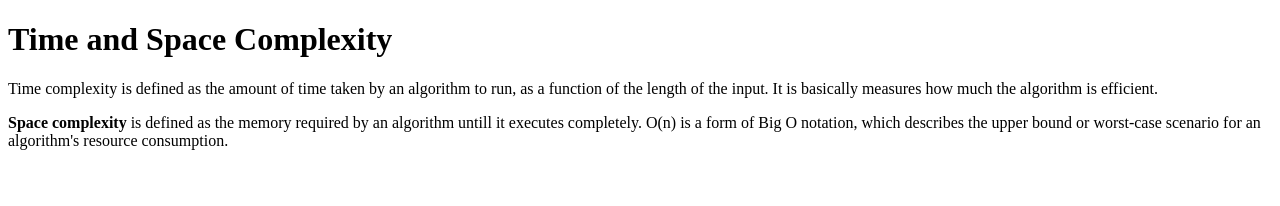
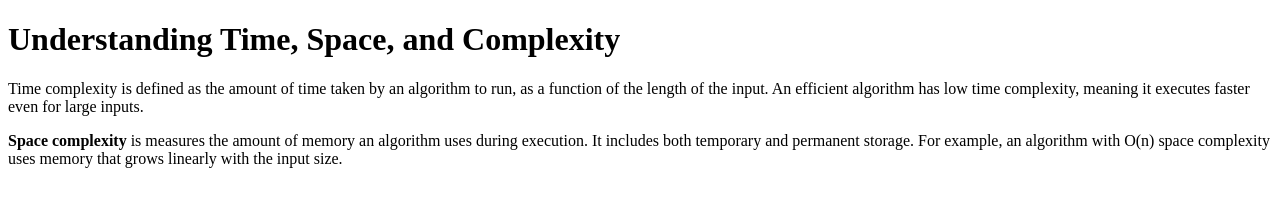
Before and after one commit to acciojob/time-and-space-complexity-Ashish-Sehray, a website: page main.html in a window 1280 px wide. Drawn offline with Linux system fonts and the light colour scheme.

Commit message:
created a submission

```diff
--- a/main.html
+++ b/main.html
@@ -8,9 +8,18 @@
 
 <body>
 	<!-- the entire body must be written by student -->
-	<h1>Time and Space Complexity</h1>
-	<p>Time complexity is defined as the amount of time taken by an algorithm to run, as a function of the length of the input. It is basically measures how much the algorithm is efficient. </p>
-    <p><b>Space complexity</b> is defined as the memory required by an algorithm untill it executes completely. O(n) is a form of Big O notation, which describes the upper bound or worst-case scenario for an algorithm's resource consumption.</p>
+	<h1>
+		Understanding Time, Space, and Complexity
+	</h1>
+
+	<p>
+		Time complexity is defined as the amount of time taken by an algorithm to run, as a function of the length of the input. An efficient algorithm has low time complexity, meaning it executes faster even for large inputs.
+	</p>
+
+    <p>
+		<b>Space complexity</b> is measures the amount of memory an algorithm uses during execution. It includes both temporary and permanent storage. For example, an algorithm with O(n) space complexity uses memory that grows linearly with the input size.
+	</p>
+
 	<script type="text/javascript" src="./script.js">
 </script>
 
```
